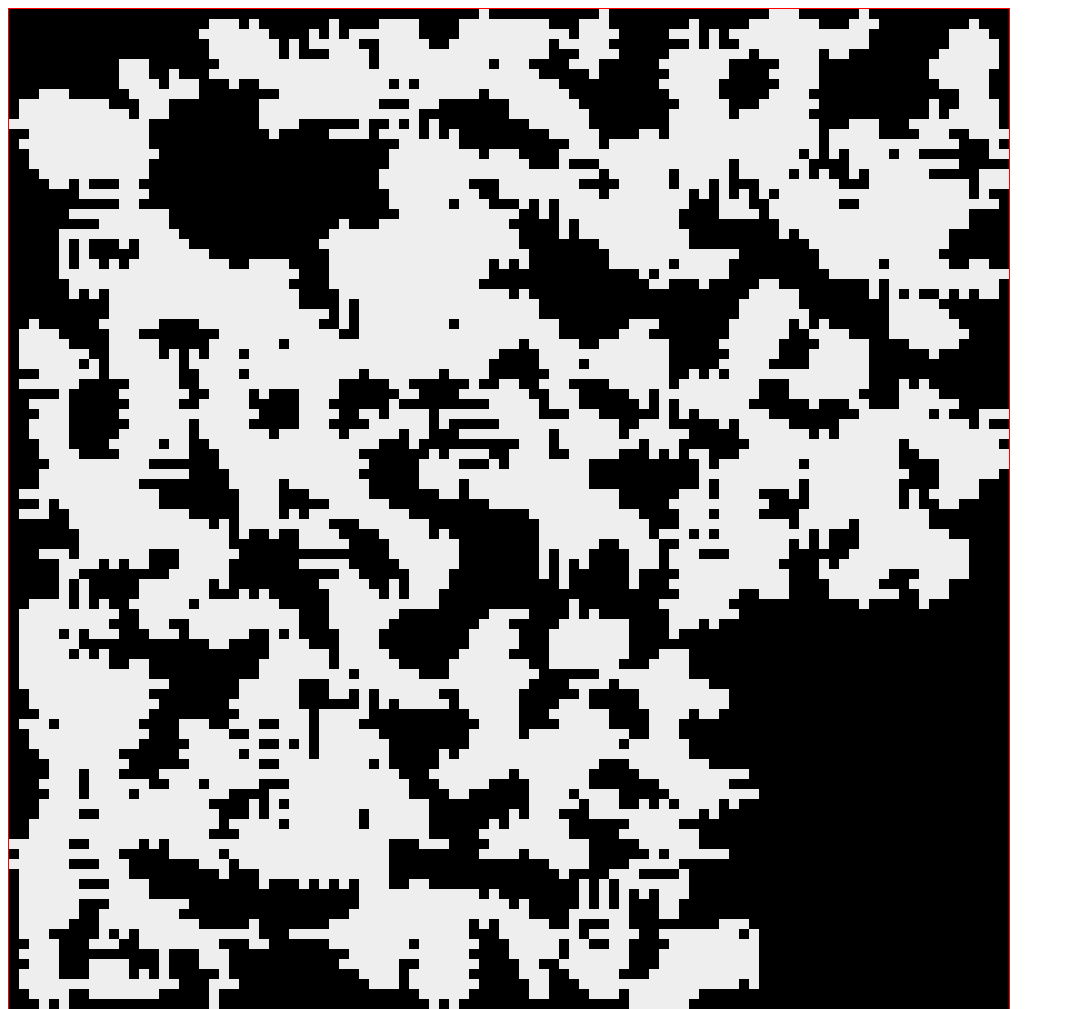
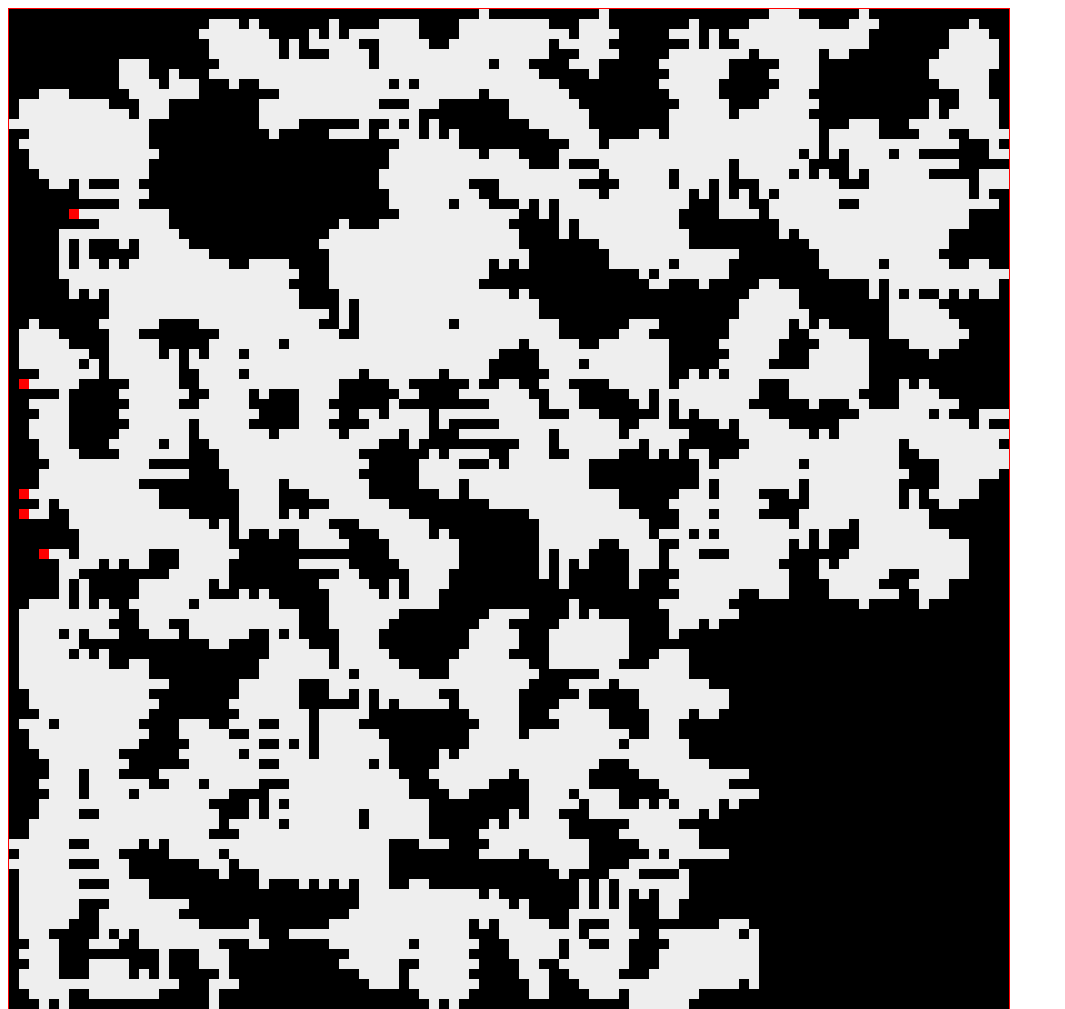
Before and after one commit to kurumkan/dungeoncavegenerator, a plain HTML site: page index.html in a window 1280 px wide. Shown: the top 1009 px of the page, without its empty margins (0-1065 px from the left). Drawn offline with Linux system fonts and the light colour scheme.

Commit message:
add place treasure function

```diff
--- a/index.html
+++ b/index.html
@@ -41,31 +41,8 @@
         for(var i=0; i<nextBoard.length; i++){
           for(var j=0; j<nextBoard[i].length; j++){
 
-            //analize neighbour cells
-            var count=0;
-            if(board[i][j]==1)
-              nextBoard[i][j]=2;
+            var count=countAliveNeighbours(board, i, j);
 
-            for(var m=i-1; m<=i+1; m++){
-              for(var n=j-1; n<=j+1; n++){
-                if(m===i&&n===j){
-                  continue;
-                }
-
-                var row=m;
-                var col=n;
-                //we looking out of the array's bounds
-                if(m>=board.length||m<0)
-                  continue;
-              	//we looking out of the array's bounds
-                else if(n>=board[0].length||n<0)
-                  continue;
-
-                else if(board[row][col]>0){
-                  count++;
-                }
-              }
-            }
             //the cell is alive
             if(board[i][j]){
             	if(count<4)
@@ -87,6 +64,33 @@
           }
         }
         return nextBoard;
+    }
+
+    //analize neighbour cells
+    function countAliveNeighbours(board, i, j){
+        var count=0;
+
+        for(var m=i-1; m<=i+1; m++){
+          for(var n=j-1; n<=j+1; n++){
+            if(m===i&&n===j){
+              continue;
+            }
+
+            var row=m;
+            var col=n;
+            //we looking out of the array's bounds
+            if(m>=board.length||m<0)
+              continue;
+            //we looking out of the array's bounds
+            else if(n>=board[0].length||n<0)
+              continue;
+
+            else if(board[row][col]>0){
+              count++;
+            }
+          }
+        }
+        return count;
     }
 
 	//flooding the array and remove all isolated areas
@@ -175,6 +179,7 @@
 		for(var x=0; x<100; x++){
     		for(var y=0; y<100; y++){
     			if(board[x][y]!=3){
+                    board[x][y]=0;
     				ctx.fillStyle = "#000";
     			}
     			else if(board[x][y]==3){
@@ -187,6 +192,29 @@
 		return board;
     }
 
+    function placeTreasure(board, color, treasureHiddenLimit){
+        ctx.fillStyle = color;
+        for (var x=0; x < 100; x++){
+            for (var y=0; y < 100; y++){
+                if(board[x][y]){
+                    var nbs = countAliveNeighbours(board, x, y);
+                    if(nbs==1){
+                        ctx.fillRect(x*10, y*10, 10, 10);
+                        treasureHiddenLimit--;
+                        if(treasureHiddenLimit===0)
+                            return;
+                    }
+                }
+            }
+        }
+    }
+
+
+
+
+
+
     var board = generateBoard();
+    placeTreasure(board, "red", 5);
   </script>
 </html>
```
Also changed, not shown: 1 other file.
